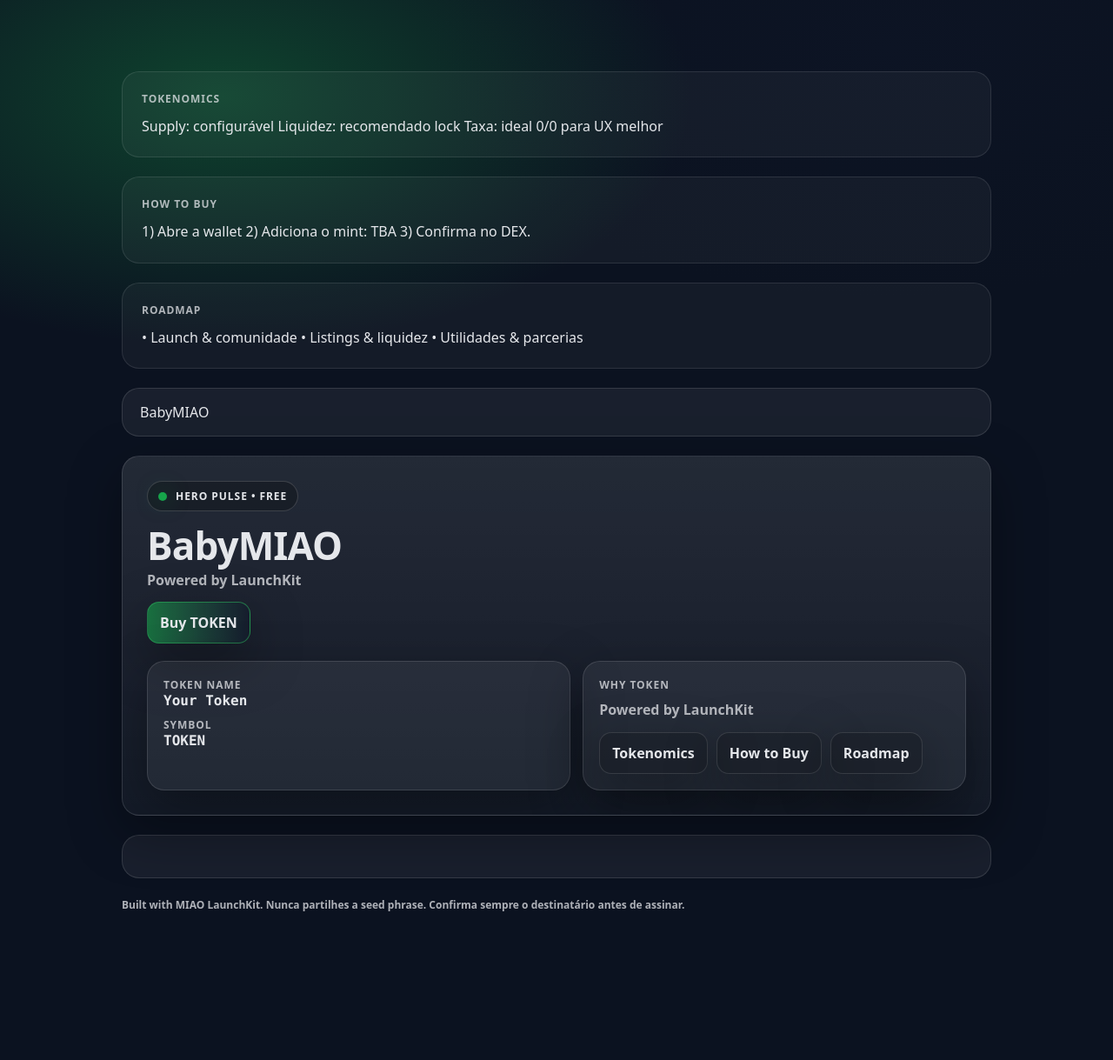
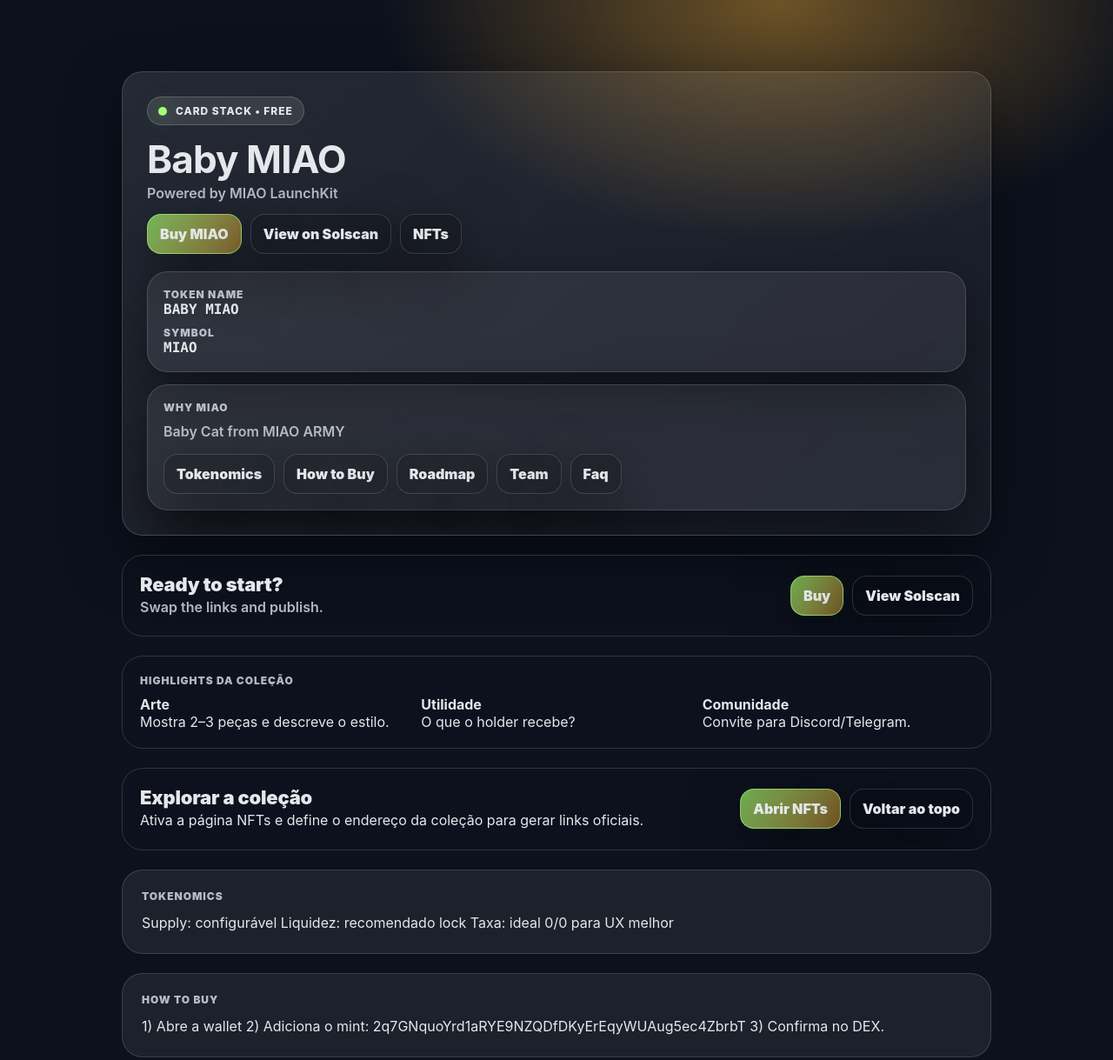
Before and after one commit to 0xNunoMiranda/babymiao-5, a plain HTML site: page index.html in a window 1280 px wide. Shown: the top 1219 px of the page at 87% size. Before the commit the page ends 1109 px from the top, so only its background shows below. Drawn offline with Linux system fonts and the light colour scheme.

Commit message:
Update index.html via LaunchKit Editor (2026-01-02 03:33:55)

```diff
--- a/index.html
+++ b/index.html
@@ -3,39 +3,39 @@
   <head>
     <meta charset="utf-8" />
     <meta name="viewport" content="width=device-width, initial-scale=1" />
-    <title>BabyMIAO</title>
-    <meta name="description" content="Powered by LaunchKit" />
-    <meta property="og:title" content="BabyMIAO" />
-    <meta property="og:description" content="Powered by LaunchKit" />
-
-    <meta name="twitter:card" content="summary" />
-
+    <title>Baby MIAO</title>
+    <meta name="description" content="Powered by MIAO LaunchKit" />
+    <meta property="og:title" content="Baby MIAO" />
+    <meta property="og:description" content="Powered by MIAO LaunchKit" />
+    <meta property="og:image" content="https://gateway.irys.xyz/YccDXiBSRTTniCnhnzKt-QmsSE2Jue65qQx7IY_4UWk" />
+    <meta name="twitter:card" content="summary_large_image" />
+    <meta name="twitter:image" content="https://gateway.irys.xyz/YccDXiBSRTTniCnhnzKt-QmsSE2Jue65qQx7IY_4UWk" />
     <style>
       :root{
-        --primary:#16a34a;
-        --secondary:#0f172a;
-        --bg:#0b1220;
-        --card:rgba(255,255,255,.06);
-        --border:rgba(255,255,255,.12);
+        --primary:#a2ff70;
+        --secondary:#ffb433;
+        --bg:#0c111d;
+        --card:rgba(255,255,255,.07);
+        --border:rgba(255,255,255,.15);
         --text:#e5e7eb;
-        --muted:rgba(229,231,235,.75);
-        --shadow:0 20px 60px rgba(0,0,0,.35);
-        --radius:20px;
-        --button-radius:14px;
-        --feature-bg:rgba(255,255,255,.04);
-        --feature-border:rgba(255,255,255,.10);
+        --muted:rgba(226,232,240,.78);
+        --shadow:0 24px 64px rgba(0,0,0,.5);
+        --radius:24px;
+        --button-radius:16px;
+        --feature-bg:rgba(255,255,255,.07);
+        --feature-border:rgba(255,255,255,.14);
       }
       *{box-sizing:border-box}
       body{
         margin:0;
-        font-family: ui-sans-serif, system-ui, -apple-system, Segoe UI, Roboto, Helvetica, Arial, "Apple Color Emoji","Segoe UI Emoji";
-        background:radial-gradient(900px 480px at 20% 10%, color-mix(in srgb, var(--primary) 34%, transparent), transparent 60%), radial-gradient(900px 480px at 80% 5%, color-mix(in srgb, var(--secondary) 40%, transparent), transparent 60%), #0b1220;
+        font-family: 'Satoshi', 'Inter', ui-sans-serif, system-ui;
+        background:radial-gradient(760px 460px at 70% 0%, color-mix(in srgb, var(--secondary) 40%, transparent), transparent 60%), #0c111d;
         color: var(--text);
       }
       .wrap{max-width:1040px;margin:0 auto;padding:60px 20px}
       .hero{
         border:1px solid var(--border);
-        background:linear-gradient(180deg, rgba(255,255,255,.10), rgba(255,255,255,.04));
+        background:linear-gradient(140deg, rgba(255,255,255,.10), rgba(255,255,255,.05));
         border-radius:var(--radius);
         padding:28px;
         overflow:hidden;
@@ -46,15 +46,15 @@
       .badge{
         display:inline-flex;gap:10px;align-items:center;
         padding:8px 12px;border-radius:999px;
-        border:1px solid rgba(255,255,255,.16);
-        background:rgba(0,0,0,.25);
+        border:1px solid rgba(255,255,255,.18);
+        background:rgba(255,255,255,.10);
         font-weight:800;font-size:12px;letter-spacing:.08em;text-transform:uppercase;
       }
       .badge i{display:inline-block;width:10px;height:10px;border-radius:999px;background:var(--primary);box-shadow:0 0 24px color-mix(in srgb, var(--primary) 60%, transparent)}
       h1{margin:16px 0 6px;font-size:44px;line-height:1.05;letter-spacing:-0.02em}
       p{margin:0;color:var(--muted);font-weight:600}
       .grid{display:grid;grid-template-columns:1fr;gap:14px;margin-top:18px}
-      @media(min-width:860px){.grid{grid-template-columns:1.05fr .95fr}}
+      @media(min-width:860px){.grid{grid-template-columns:1fr}}
       .card{border:1px solid var(--border);background:var(--card);border-radius:var(--radius);padding:18px;box-shadow:var(--shadow)}
       .k{color:var(--muted);font-weight:900;font-size:12px;text-transform:uppercase;letter-spacing:.08em}
       .v{font-family: ui-monospace, SFMono-Regular, Menlo, Monaco, Consolas, "Liberation Mono", "Courier New", monospace; font-weight:800; word-break:break-all}
@@ -69,12 +69,12 @@
       }
       a.btn.primary{
         border-color:color-mix(in srgb, var(--primary) 55%, var(--border));
-        background:linear-gradient(90deg, color-mix(in srgb, var(--primary) 60%, transparent), color-mix(in srgb, var(--secondary) 50%, transparent));
+        background:linear-gradient(120deg, color-mix(in srgb, var(--primary) 65%, transparent), color-mix(in srgb, var(--secondary) 45%, transparent));
       }
       /* Sections (full-width, not "cards in a grid") */
       .lk-section{
-        border:1px solid rgba(255,255,255,.10);
-        background:rgba(255,255,255,.04);
+        border:1px solid rgba(255,255,255,.14);
+        background:rgba(255,255,255,.07);
         border-radius:var(--radius);
         padding:18px;
         position:relative;
@@ -432,7 +432,61 @@
       })();
     </script>
     <div class="wrap">
-      <div class="lk-row"><div class="lk-cell" style="grid-column:span 12"><section class="lk-section" id="tokenomics" data-section="tokenomics" data-lk-root="1">
+      <div class="lk-row"><div class="lk-cell" style="grid-column:span 12"><div class="hero" data-section="hero" data-lk-root="1" id="hero">
+        <span class="badge"><i></i> Card Stack • Free</span>
+        <h1>Baby MIAO</h1>
+        <p>Powered by MIAO LaunchKit</p>
+        <div class="btns">
+          <a class="btn primary" href="#buy">Buy MIAO</a>
+          <a class="btn" href="https://solscan.io/token/2q7GNquoYrd1aRYE9NZQDfDKyErEqyWUAug5ec4ZbrbT" target="_blank" rel="noopener noreferrer">View on Solscan</a>
+          <a class="btn" href="./nfts.html" rel="noopener noreferrer">NFTs</a>
+        </div>
+        <div class="grid" style="margin-top:20px">
+          <div class="card">
+            <div class="k">Token name</div>
+            <div class="v">BABY MIAO</div>
+            <div class="k" style="margin-top:10px;">Symbol</div>
+            <div class="v">MIAO</div>
+          </div>
+          <div class="card" style="display:flex;flex-direction:column;gap:12px;align-items:flex-start">
+            <div style="flex:1;min-width:0">
+              <div class="k">Why MIAO</div>
+              <p style="margin-top:8px;line-height:1.6">Baby Cat from MIAO ARMY</p>
+              <div class="btns" style="margin-top:12px">
+                <a class="btn" href="#tokenomics">Tokenomics</a><a class="btn" href="#howtobuy">How to Buy</a><a class="btn" href="#roadmap">Roadmap</a><a class="btn" href="#team">Team</a><a class="btn" href="#faq">Faq</a>
+              </div>
+            </div>
+
+          </div>
+        </div>
+      </div></div></div><div class="lk-row"><div class="lk-cell" style="grid-column:span 12"><section class="lk-section custom-block cta lk-effect-blur" id="custom-68003e57-de3f-47a9-947b-af302c3e02c9" data-section="custom:68003e57-de3f-47a9-947b-af302c3e02c9" data-lk-root="1" style="background-color:transparent;color:var(--text);padding:20px"><div class="lk-section-inner lk-cta">
+        <div class="lk-cta-left">
+          <div class="lk-cta-title">Ready to start?</div>
+          <div class="lk-rich"><p>Swap the links and publish.</p></div>
+        </div>
+        <div class="lk-cta-actions">
+          <a class="btn primary" href="#buy">Buy</a>
+          <a class="btn" href="#">View Solscan</a>
+        </div>
+      </div></section></div></div><div class="lk-row"><div class="lk-cell" style="grid-column:span 12"><section class="lk-section custom-block cards" id="custom-cards-d2230014-71c4-416f-8d27-83ce19d5bb05" data-section="custom:cards-d2230014-71c4-416f-8d27-83ce19d5bb05" data-lk-root="1" style="background-color:transparent;color:var(--text);padding:20px"><div class="lk-section-inner">
+        <div class="lk-section-title">Highlights da coleção</div>
+        <div class="lk-cards" style="--lk-cards-cols:3">
+          <div><strong>Arte</strong><br>Mostra 2–3 peças e descreve o estilo.</div>
+<div><strong>Utilidade</strong><br>O que o holder recebe?</div>
+<div><strong>Comunidade</strong><br>Convite para Discord/Telegram.</div>
+
+        </div>
+
+      </div></section></div></div><div class="lk-row"><div class="lk-cell" style="grid-column:span 12"><section class="lk-section custom-block cta" id="custom-cta-a5c3df2a-b407-4f31-b394-6c67e2490965" data-section="custom:cta-a5c3df2a-b407-4f31-b394-6c67e2490965" data-lk-root="1" style="background-color:transparent;color:var(--text);padding:20px"><div class="lk-section-inner lk-cta">
+        <div class="lk-cta-left">
+          <div class="lk-cta-title">Explorar a coleção</div>
+          <div class="lk-rich">Ativa a página NFTs e define o endereço da coleção para gerar links oficiais.</div>
+        </div>
+        <div class="lk-cta-actions">
+          <a class="btn primary" href="./nfts.html">Abrir NFTs</a>
+          <a class="btn" href="#hero">Voltar ao topo</a>
+        </div>
+      </div></section></div></div><div class="lk-row"><div class="lk-cell" style="grid-column:span 12"><section class="lk-section" id="tokenomics" data-section="tokenomics" data-lk-root="1">
 
             <div class="lk-section-inner">
               <div class="lk-section-title">Tokenomics</div>
@@ -445,7 +499,7 @@
             <div class="lk-section-inner">
               <div class="lk-section-title">How to Buy</div>
               <div class="lk-rich">1) Abre a wallet
-2) Adiciona o mint: TBA
+2) Adiciona o mint: 2q7GNquoYrd1aRYE9NZQDfDKyErEqyWUAug5ec4ZbrbT
 3) Confirma no DEX.</div>
             </div>
           </section></div></div><div class="lk-row"><div class="lk-cell" style="grid-column:span 12"><section class="lk-section" id="roadmap" data-section="roadmap" data-lk-root="1">
@@ -456,49 +510,32 @@
 • Listings & liquidez
 • Utilidades & parcerias</div>
             </div>
-          </section></div></div><div class="lk-row"><div class="lk-cell" style="grid-column:span 12"><header class="site-header" data-section="header" data-lk-root="1" id="header">
-        <div class="header-content">
-          <div class="text-lg font-black">BabyMIAO</div>
+          </section></div></div><div class="lk-row"><div class="lk-cell" style="grid-column:span 12"><section class="lk-section" id="team" data-section="team" data-lk-root="1">
 
-        </div>
-      </header></div></div><div class="lk-row"><div class="lk-cell" style="grid-column:span 12"><div class="hero" data-section="hero" data-lk-root="1" id="hero">
-        <span class="badge"><i></i> Hero Pulse • Free</span>
-        <h1>BabyMIAO</h1>
-        <p>Powered by LaunchKit</p>
-        <div class="btns">
-          <a class="btn primary" href="#buy">Buy TOKEN</a>
+            <div class="lk-section-inner">
+              <div class="lk-section-title">Team</div>
+              <div class="lk-rich">Apresenta quem está por trás do projeto. Transparência aumenta confiança.</div>
+            </div>
+          </section></div></div><div class="lk-row"><div class="lk-cell" style="grid-column:span 12"><section class="lk-section" id="faq" data-section="faq" data-lk-root="1">
 
-
-        </div>
-        <div class="grid" style="margin-top:20px">
-          <div class="card">
-            <div class="k">Token name</div>
-            <div class="v">Your Token</div>
-            <div class="k" style="margin-top:10px;">Symbol</div>
-            <div class="v">TOKEN</div>
-          </div>
-          <div class="card" style="display:flex;flex-direction:row;gap:12px;align-items:flex-start">
-            <div style="flex:1;min-width:0">
-              <div class="k">Why TOKEN</div>
-              <p style="margin-top:8px;line-height:1.6">Powered by LaunchKit</p>
-              <div class="btns" style="margin-top:12px">
-                <a class="btn" href="#tokenomics">Tokenomics</a><a class="btn" href="#howtobuy">How to Buy</a><a class="btn" href="#roadmap">Roadmap</a>
-              </div>
+            <div class="lk-section-inner">
+              <div class="lk-section-title">FAQ</div>
+              <div class="lk-rich">Dúvidas frequentes sobre compra, segurança e próximos passos.</div>
             </div>
-
-          </div>
-        </div>
-      </div></div></div><div class="lk-row"><div class="lk-cell" style="grid-column:span 12"><footer class="site-footer" data-section="footer" data-lk-root="1" id="footer">
+          </section></div></div><div class="lk-row"><div class="lk-cell" style="grid-column:span 12"><footer class="site-footer" data-section="footer" data-lk-root="1" id="footer">
         <div class="footer-content">
-
+          <div style="font-weight:900;opacity:.9">Coleção oficial</div>
 
 
 
         </div>
-      </footer></div></div>
-      <div class="footer">
-        Built with MIAO LaunchKit. Nunca partilhes a seed phrase. Confirma sempre o destinatário antes de assinar.
-      </div>
+      </footer></div></div><div class="lk-row"><div class="lk-cell" style="grid-column:span 12"><header class="site-header sticky" data-section="header" data-lk-root="1" id="header">
+        <div class="header-content">
+          <div class="text-lg font-black">Baby MIAO</div>
+
+        </div>
+      </header></div></div>
+
     </div>
   </body>
 </html>
```
